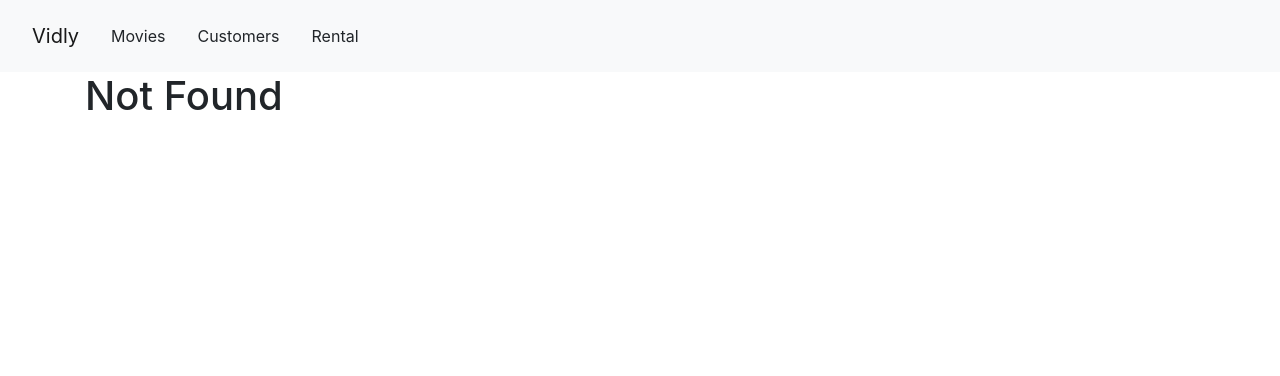
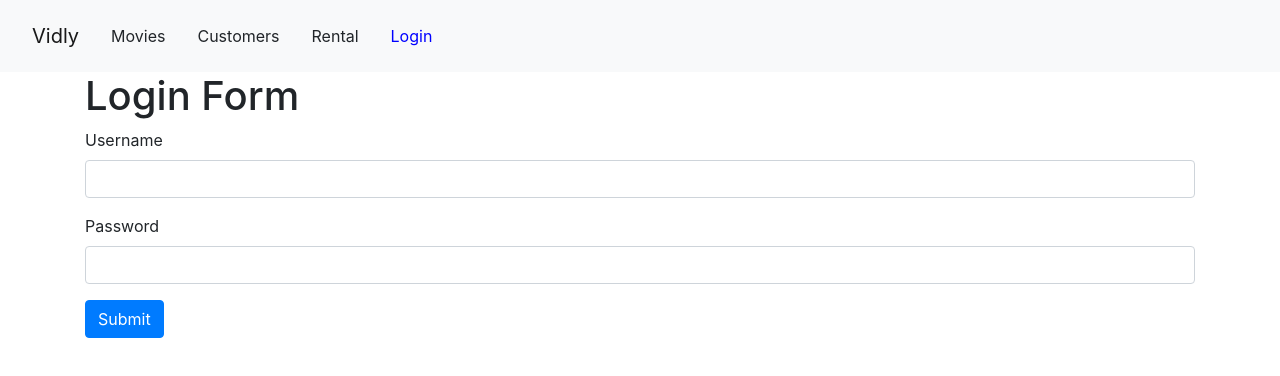
Before and after one commit to Ebenezerkifle/react_project, a React (Create React App) app: page /login in a window 1280 px wide. Before the commit this address led to /not-found. Shown: the top 376 px of the page. Built offline with nearby package versions, Linux system fonts and the light colour scheme.

Commit message:
working with form in react

```diff
--- /dev/null
+++ b/src/components/comman/input.jsx
@@ -0,0 +1,18 @@
+const Input = ({ value, onchange, name, label }) => {
+  return (
+    <div className="form-group">
+      <label htmlFor={name}>{label}</label>
+      <input
+        //ref={this.password}
+        value={value}
+        onChange={onchange}
+        name={name}
+        id={name}
+        type="text"
+        className="form-control"
+      />
+    </div>
+  );
+};
+
+export default Input;
--- a/src/components/comman/navigationBar.jsx
+++ b/src/components/comman/navigationBar.jsx
@@ -9,15 +9,6 @@
         <Link className="navbar-brand" to="/movies">
           Vidly
         </Link>
-        <button
-          className="navbar-toggler"
-          type="button"
-          data-toggle="collapse"
-          data-target="#navbarNavAltMarkup"
-          aria-controls="navbarNavAltMarkup"
-          aria-expanded="false"
-          aria-label="Toggle Navigation"
-        />
         <NavLink
           style={({ isActive }) => {
             return {
@@ -51,6 +42,17 @@
         >
           Rental
         </NavLink>
+        <NavLink
+          style={({ isActive }) => {
+            return {
+              color: isActive ? "blue" : "inherit",
+            };
+          }}
+          className="nav-item nav-link"
+          to="/login"
+        >
+          Login
+        </NavLink>
       </div>
     </nav>
   );
--- /dev/null
+++ b/src/components/loginForm.jsx
@@ -0,0 +1,77 @@
+import React, { Component } from "react";
+import Input from "./comman/input";
+
+class LoginForm extends Component {
+  //   username = React.createRef();
+  //   password = React.createRef();
+  //   componentDidMount() {
+  //     //this.username.current.focus();
+  //   }
+  state = {
+    account: {
+      username: "",
+      password: "",
+    },
+  };
+
+  handleSubmit = (e) => {
+    e.preventDefault();
+    // const uname = this.username.current.value;
+    // const passcode = this.password.current.value;
+    console.log(this.state.account.username, this.state.account.password);
+  };
+  handleChange = ({ currentTarget: input }) => {
+    const account = { ...this.state.account };
+    account[input.name] = input.value;
+    this.setState({ account });
+  };
+  render() {
+    return (
+      <div className="container">
+        <h1>Login Form</h1>
+        <form onSubmit={this.handleSubmit}>
+          {/* <div className="form-group">
+            <label htmlFor="username">Username</label>
+            <input
+              autoFocus
+              value={this.state.account.username}
+              onChange={this.handleChange}
+              name="username"
+              //ref={this.username}
+              id="username"
+              type="text"
+              className="form-control"
+            />
+          </div>
+          <div className="form-group">
+            <label htmlFor="password">Password</label>
+            <input
+              //ref={this.password}
+              value={this.state.account.password}
+              onChange={this.handleChange}
+              name="password"
+              id="password"
+              type="text"
+              className="form-control"
+            />
+          </div> */}
+          <Input
+            value={this.state.account.username}
+            onchange={this.handleChange}
+            name="username"
+            label="Username"
+          />
+          <Input
+            value={this.state.account.password}
+            onchange={this.handleChange}
+            name="password"
+            label="Password"
+          />
+          <button className="btn btn-primary">Submit</button>
+        </form>
+      </div>
+    );
+  }
+}
+
+export default LoginForm;
--- a/src/main.js
+++ b/src/main.js
@@ -1,12 +1,13 @@
 import React, { Component } from 'react';
-import NavigationBar from './components/comman/navigationBar';
 import { Route, Routes, Navigate} from 'react-router-dom';
 import Movies from './components/movies';
+import NavigationBar from './components/comman/navigationBar';
 import Customers from './components/comman/customers';
 import NotFound from './components/comman/notFound';
 import Rental from './components/comman/rental';
+import MovieDetails from './components/movieDetail';
+import LoginForm from './components/loginForm';
 import "./App.css";
-import MovieDetails from './components/movieDetail';
 
 class Main extends Component {
     render() {
@@ -14,6 +15,7 @@
            <main>
            <NavigationBar/>
               <Routes>
+                <Route path='/login' element={<LoginForm />}/>
                 <Route path='/'element={<Navigate to="/movies"/>}/>
                 <Route path='/movies/:id' element={<MovieDetails />}/>
                 <Route path='/movies' element={<Movies/>}/>
```
